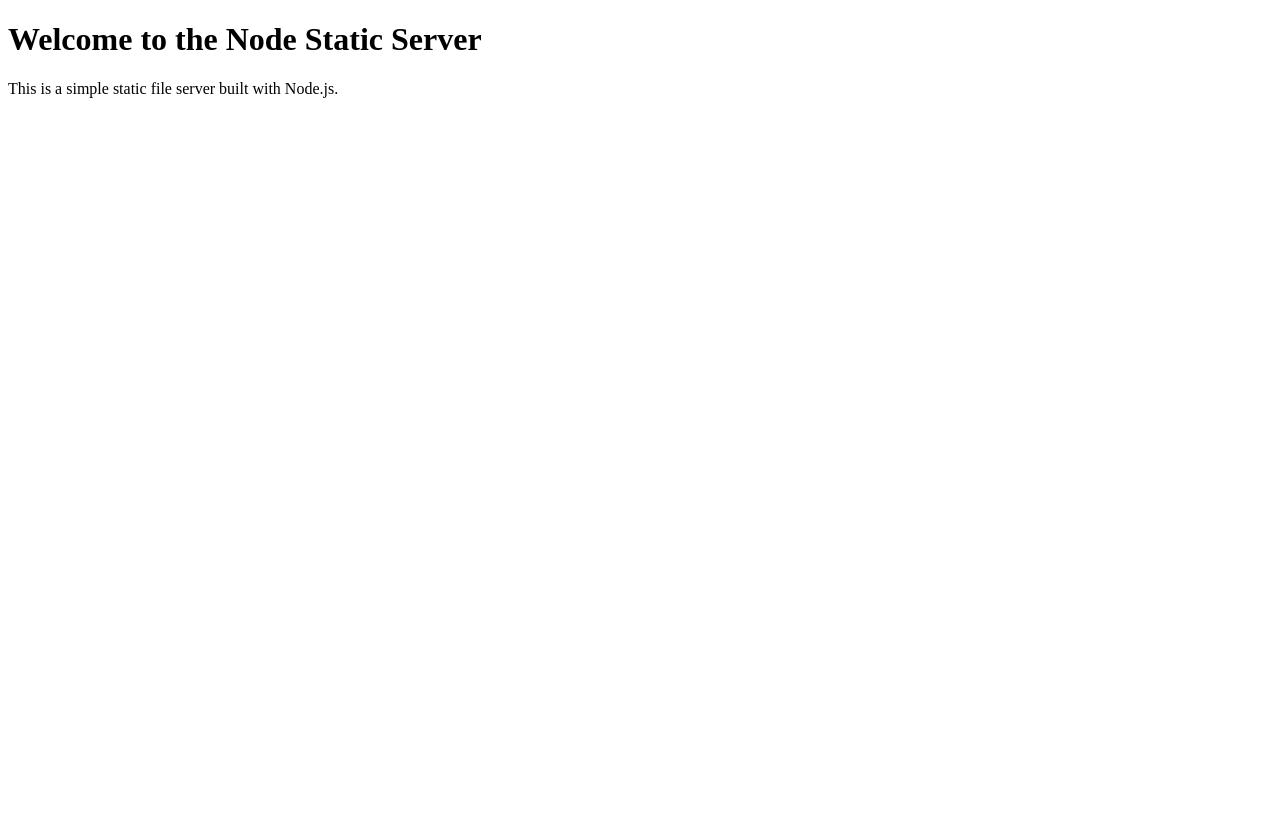
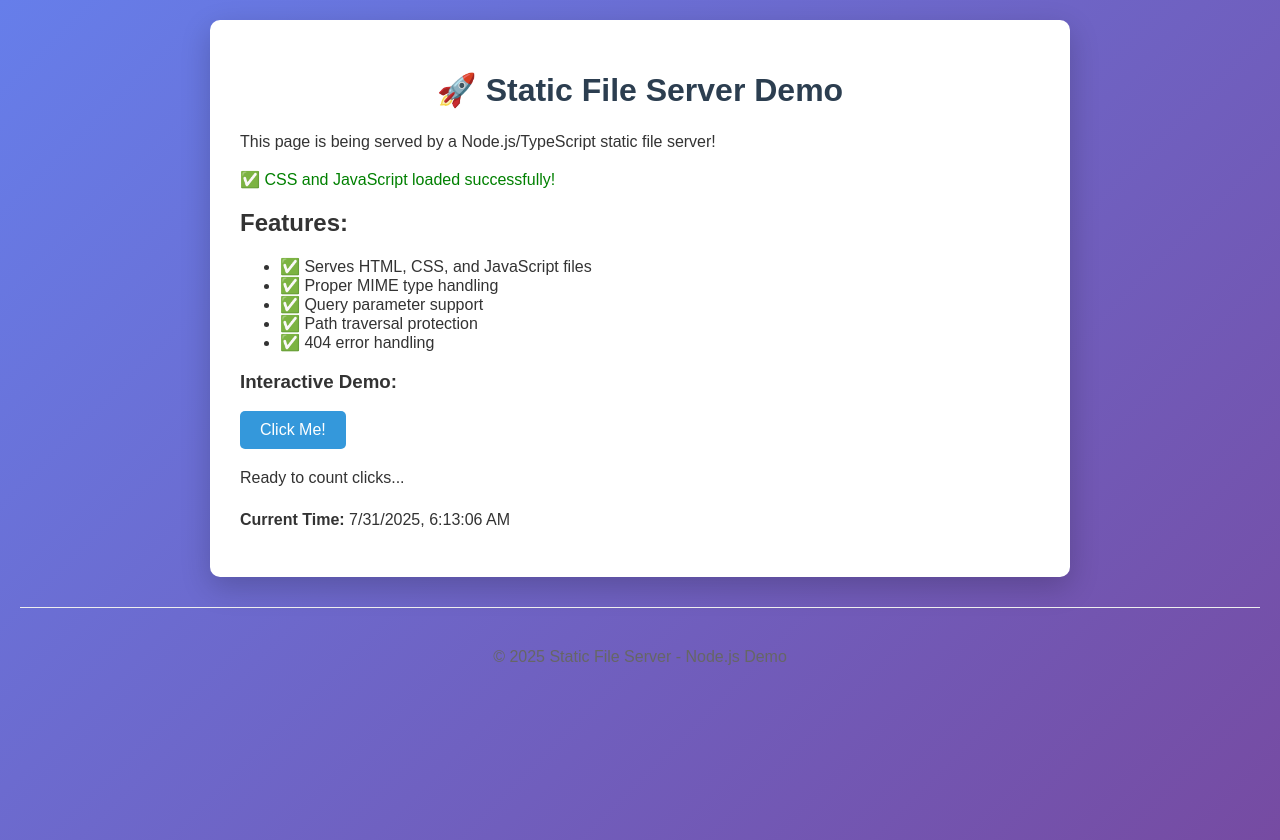
Before and after one commit to mesu-ai/node-static-server, a website: page public/index.html in a window 1280 px wide. Before the commit the page ends 800 px from the top, so only its background shows below. Drawn offline with Linux system fonts and the light colour scheme.

Commit message:
update homepage

```diff
--- a/public/index.html
+++ b/public/index.html
@@ -1,12 +1,43 @@
 <!DOCTYPE html>
 <html lang="en">
+
 <head>
     <meta charset="UTF-8">
     <meta name="viewport" content="width=device-width, initial-scale=1.0">
-    <title>Node Static Server</title>
+    <title>Static File Server Demo</title>
+    <link rel="stylesheet" href="styles.css">
 </head>
+
 <body>
-    <h1>Welcome to the Node Static Server</h1>
-    <p>This is a simple static file server built with Node.js.</p>
+    <div class="container">
+        <h1>🚀 Static File Server Demo</h1>
+        <p>This page is being served by a Node.js/TypeScript static file server!</p>
+
+        <div id="load-status">
+            ⏳ Loading CSS and JavaScript...
+        </div>
+
+        <h2>Features:</h2>
+        <ul>
+            <li>✅ Serves HTML, CSS, and JavaScript files</li>
+            <li>✅ Proper MIME type handling</li>
+            <li>✅ Query parameter support</li>
+            <li>✅ Path traversal protection</li>
+            <li>✅ 404 error handling</li>
+        </ul>
+
+        <h3>Interactive Demo:</h3>
+        <button id="demo-button">Click Me!</button>
+        <p id="click-counter">Ready to count clicks...</p>
+
+        <p><strong>Current Time:</strong> <span id="current-time">Loading...</span></p>
+    </div>
+
+    <footer>
+        <p>&copy; 2025 Static File Server - Node.js Demo</p>
+    </footer>
+
+    <script src="script.js"></script>
 </body>
+
 </html>
--- /dev/null
+++ b/public/script.js
@@ -0,0 +1,35 @@
+// JavaScript for static file server demo
+document.addEventListener('DOMContentLoaded', function() {
+    console.log('Static file server page loaded successfully!');
+
+    // Add current time to the page
+    const timeElement = document.getElementById('current-time');
+    if (timeElement) {
+        const now = new Date();
+        timeElement.textContent = now.toLocaleString();
+    }
+
+    // Add click counter functionality
+    let clickCount = 0;
+    const button = document.getElementById('demo-button');
+    const counter = document.getElementById('click-counter');
+
+    if (button && counter) {
+        button.addEventListener('click', function() {
+            clickCount++;
+            counter.textContent = `Button clicked ${clickCount} times!`;
+
+            // Add animation effect
+            button.style.transform = 'scale(0.95)';
+            setTimeout(() => {
+                button.style.transform = 'scale(1)';
+            }, 150);
+        });
+    }
+
+    // Test CSS and JS loading
+    const statusElement = document.getElementById('load-status');
+    if (statusElement) {
+        statusElement.innerHTML = '<span style="color: green;">✅ CSS and JavaScript loaded successfully!</span>';
+    }
+});
--- /dev/null
+++ b/public/styles.css
@@ -0,0 +1,51 @@
+/* Basic CSS for static file server demo */
+body {
+    font-family: Arial, sans-serif;
+    margin: 0;
+    padding: 20px;
+    background: linear-gradient(135deg, #667eea 0%, #764ba2 100%);
+    min-height: 100vh;
+    color: #333;
+}
+
+.container {
+    max-width: 800px;
+    margin: 0 auto;
+    background: white;
+    padding: 30px;
+    border-radius: 10px;
+    box-shadow: 0 10px 30px rgba(0, 0, 0, 0.2);
+}
+
+h1 {
+    color: #2c3e50;
+    text-align: center;
+    margin-bottom: 20px;
+}
+
+p {
+    line-height: 1.6;
+    margin-bottom: 15px;
+}
+
+button {
+    background: #3498db;
+    color: white;
+    border: none;
+    padding: 10px 20px;
+    border-radius: 5px;
+    cursor: pointer;
+    font-size: 16px;
+}
+
+button:hover {
+    background: #2980b9;
+}
+
+footer {
+    text-align: center;
+    margin-top: 30px;
+    padding-top: 20px;
+    border-top: 1px solid #eee;
+    color: #666;
+}
```
Also changed, not shown: README.md (added).
